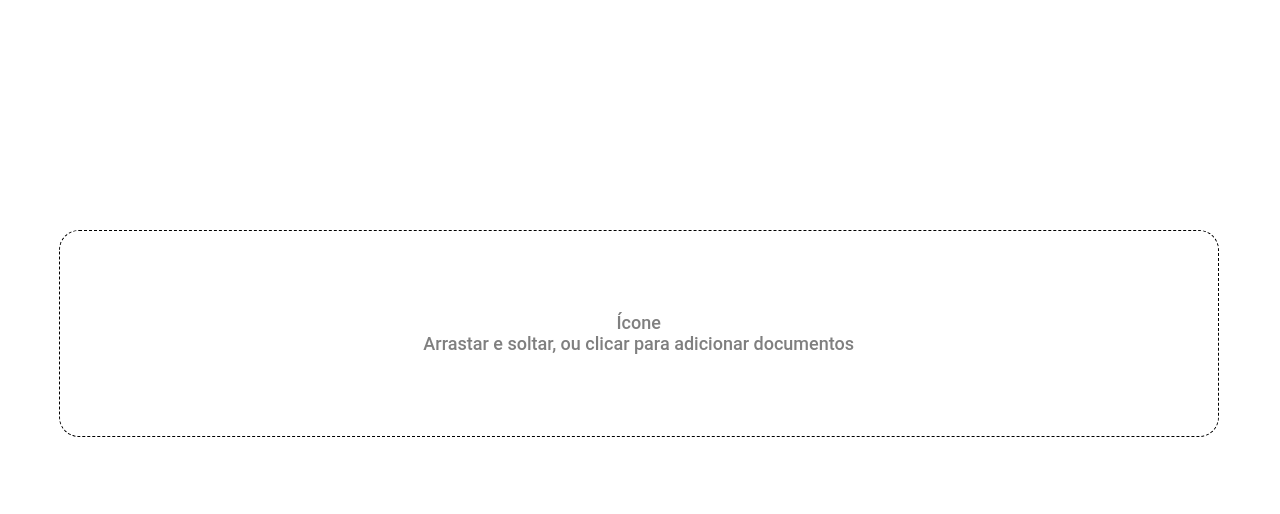
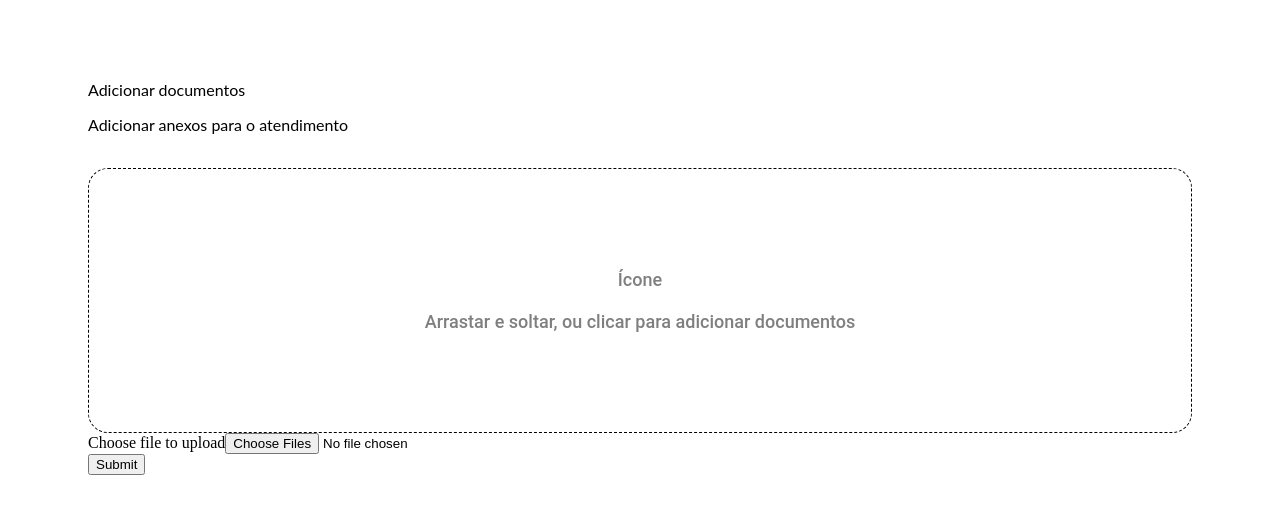
Before and after one commit to jeordanecarlosbatista/update-file-angular, an Angular app: page / in a window 1280 px wide. Shown: the top 514 px of the page. Built offline with nearby package versions, Linux system fonts and the light colour scheme.

Commit message:
3 files modified

```diff
--- a/src/app/app.component.css
+++ b/src/app/app.component.css
@@ -2,8 +2,11 @@ p {
   font-family: Lato;
 }
 
+.page-content-div {
+  margin: 80px !important;
+}
+
 .update-file-div {
-  position: absolute;
   left: 4.58%;
   right: 4.79%;
   top: 28.71%;
@@ -16,18 +19,14 @@ p {
 
 .update-file-content {
   text-align: center;
-  position: absolute;
-  top: 50%;
-  left: 50%;
-  margin-right: -50%;
-  transform: translate(-50%, -50%);
+  padding-top: 100px;
+  padding-bottom: 100px;
 
   font-family: Roboto;
   font-style: normal;
   font-weight: 500;
   font-size: 18px;
   line-height: 21px;
-  /* identical to box height */
 
   color: rgba(0, 0, 0, 0.5);
 }
--- a/src/app/app.component.html
+++ b/src/app/app.component.html
@@ -1,6 +1,32 @@
-<div class="update-file-div">
-  <div class="update-file-content">
-    <div>Ícone</div>
-    <div>Arrastar e soltar, ou clicar para adicionar documentos</div>
+<div class="page-content-div">
+  <p>Adicionar documentos</p>
+  <p>Adicionar anexos para o atendimento</p>
+  <br />
+  <div class="update-file-div">
+    <div class="update-file-content">
+      <div>Ícone</div>
+      <br />
+      <div>Arrastar e soltar, ou clicar para adicionar documentos</div>
+    </div>
   </div>
+
+  <form method="post" enctype="multipart/form-data">
+    <div>
+      <label for="file">Choose file to upload</label>
+      <input
+        type="file"
+        id="file"
+        name="file"
+        multiple
+        (change)="onChangeFileSelected($event)"
+      />
+    </div>
+    <div>
+      <button (click)="upload()">Submit</button>
+    </div>
+  </form>
+
+  <ul>
+    <li *ngFor="let file of filesReducer">{{ file }}</li>
+  </ul>
 </div>
--- a/src/app/app.component.ts
+++ b/src/app/app.component.ts
@@ -1,10 +1,43 @@
-import { Component, VERSION } from '@angular/core';
+import { Component } from '@angular/core';
 
 @Component({
   selector: 'my-app',
   templateUrl: './app.component.html',
-  styleUrls: [ './app.component.css' ]
+  styleUrls: ['./app.component.css'],
 })
-export class AppComponent  {
-  name = 'Angular ' + VERSION.major;
+export class AppComponent {
+  filesReducer: string[] = [];
+  input: any = document.querySelector('#file');
+
+  onChangeFileSelected(event: any): void {
+    console.log(this.input);
+
+    setTimeout(() => console.log(this.input), 3000);
+    console.log('onChangeFileSelected');
+    this.filesReducer = [];
+    if (this.input.multiple == true) {
+      for (let item of this.input.files) {
+        const { name } = item;
+        this.filesReducer.push(name);
+      }
+    } else {
+      let file = this.input.files.item(0);
+      this.filesReducer.push(file);
+    }
+  }
+
+  upload(): void {
+    if (this.input.multiple == true) {
+      for (let item of this.input.files) {
+        const { name } = item;
+        this.filesReducer.push(name);
+      }
+
+      // Only one file available
+    } else {
+      let file = this.input.files.item(0);
+    }
+
+    console.log(this.input);
+  }
 }
```
